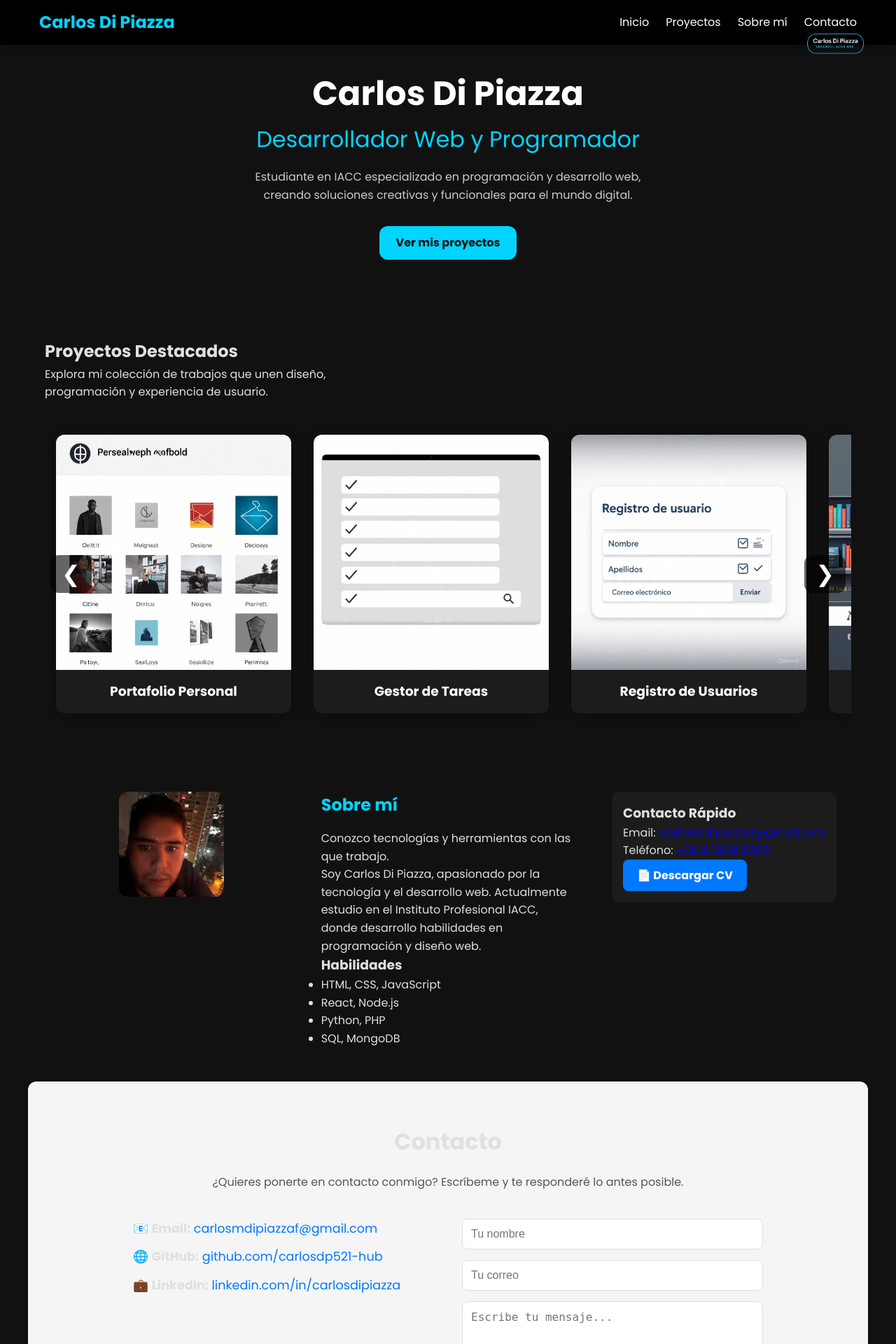
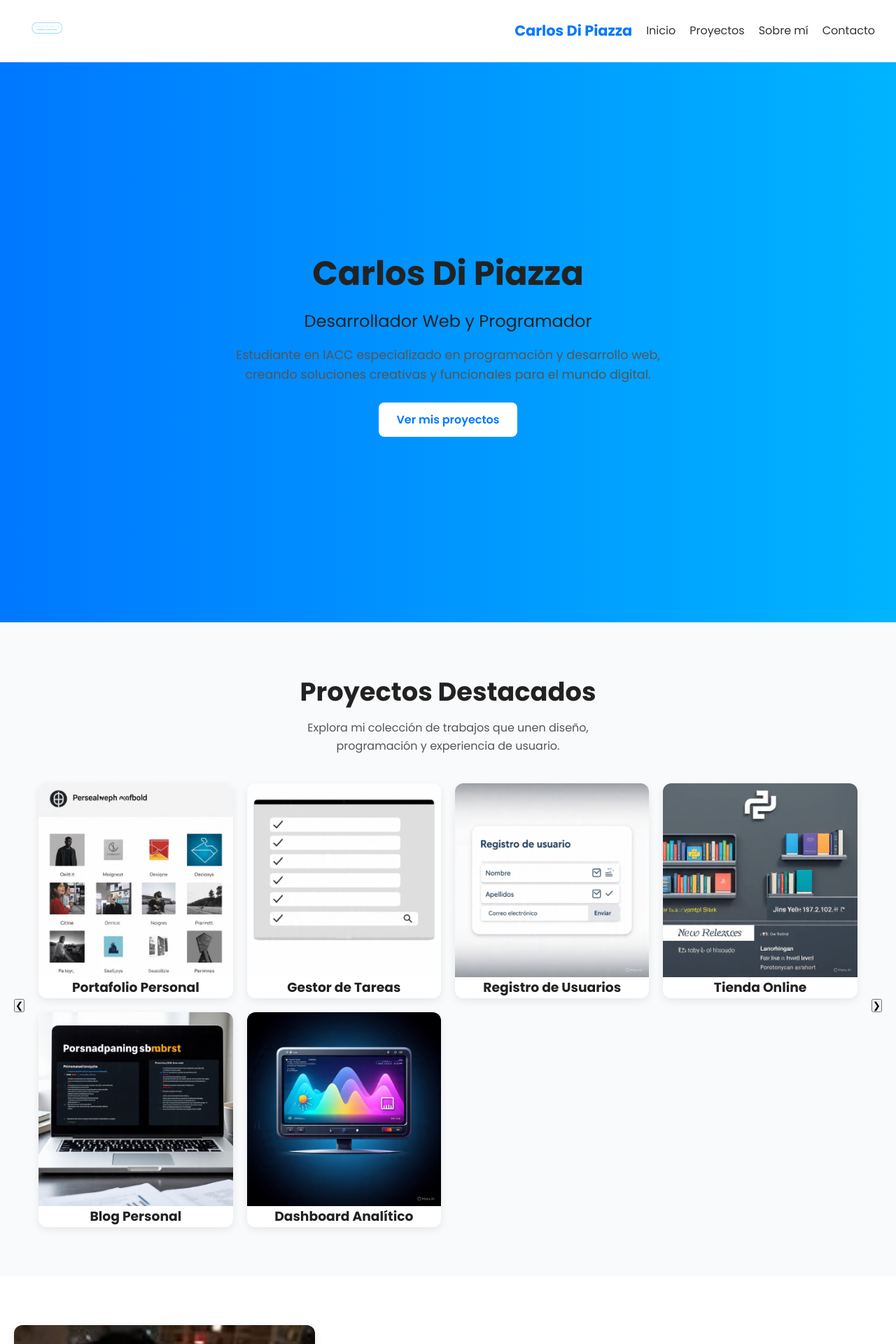
Before and after one commit to carlosdp521-hub/portafoliodecarlosdipiazza, a PHP site: page / in a window 1280 px wide. Shown: the top 1920 px of the page at 70% size. Run offline with PHP 8.4, Linux system fonts and the light colour scheme.

Commit message:
estilo.css
Signed-off-by: carlosdp521-hub <carlosdp521@gmail.com>

```diff
--- a/css/estilo.css
+++ b/css/estilo.css
@@ -1,13 +1,6 @@
-/* ========= VARIABLES ========= */
-:root {
-    --primary: #00d4ff;
-    --secondary: #ff00d4;
-    --card: #1c1c1c;
-    --radius: 12px;
-    --transition: 0.3s ease;
-}
-
-/* ========= RESET ========= */
+/* ==========================
+   ESTILOS GENERALES
+========================== */
 * {
   margin: 0;
   padding: 0;
@@ -15,57 +8,74 @@
 }
 
 body {
-    background-color: #111;
-    color: #e0e0e0;
   font-family: 'Poppins', sans-serif;
   line-height: 1.6;
-    scroll-behavior: smooth;
+  background: #fff;
+  color: #333;
 }
 
-/* ========= NAVBAR ========= */
+h1, h2, h3 {
+  font-weight: 700;
+  color: #222;
+}
+
+p {
+  color: #555;
+}
+
+a {
+  text-decoration: none;
+  color: inherit;
+}
+
+ul {
+  list-style: none;
+}
+
+/* ==========================
+   NAVBAR
+========================== */
 .navbar {
-    background: #000;
-    position: fixed;
+  display: flex;
+  justify-content: space-between;
+  align-items: center;
+  padding: 15px 30px;
+  background: #fff;
+  border-bottom: 1px solid #eee;
+  position: sticky;
   top: 0;
-    left: 0;
-    width: 100%;
   z-index: 1000;
-    box-shadow: 0 4px 10px rgba(0, 0, 0, 0.3);
+}
+
+.logo {
+  height: 50px;
 }
 
 .nav-container {
-    max-width: 1200px;
-    margin: auto;
   display: flex;
   align-items: center;
-    justify-content: space-between;
-    padding: 0.8rem 1rem;
+  gap: 20px;
 }
 
 .nav-logo {
-    color: var(--primary);
-    font-size: 1.5rem;
-    text-decoration: none;
-    font-weight: bold;
+  font-size: 1.3rem;
+  font-weight: 700;
+  color: #0078ff;
 }
 
 .nav-menu {
-    list-style: none;
   display: flex;
-    gap: 1.5rem;
+  gap: 20px;
 }
 
-.nav-menu a {
-    text-decoration: none;
-    color: #fff;
+.nav-link {
   font-weight: 500;
-    transition: color var(--transition);
+  color: #333;
+  transition: color 0.3s ease;
 }
 
-.nav-menu a:hover,
-.nav-menu a:focus {
-    color: var(--primary);
-    outline: none;
+.nav-link:hover {
+  color: #0078ff;
 }
 
 .nav-toggle {
@@ -73,133 +83,120 @@ body {
   font-size: 1.8rem;
   background: none;
   border: none;
-    color: #fff;
   cursor: pointer;
 }
 
-/* ========= HEADER ========= */
-header {
-    position: relative;
-    text-align: center;
-    padding: 6rem 2rem 4rem;
+/* Responsive Navbar */
+@media (max-width: 768px) {
+  .nav-menu {
+    display: none;
+    flex-direction: column;
+    background: #fff;
+    position: absolute;
+    top: 70px;
+    right: 20px;
+    width: 200px;
+    padding: 20px;
+    border-radius: 8px;
+    box-shadow: 0 4px 10px rgba(0,0,0,0.1);
   }
 
-.logo-container {
-    position: absolute;
-    top: 1rem;
-    right: 1rem;
+  .nav-menu.active {
+    display: flex;
   }
 
-.logo {
-    width: 140px;
-    height: auto;
+  .nav-toggle {
+    display: block;
+  }
+}
+
+/* ==========================
+   HEADER
+========================== */
+header {
+  height: 100vh;
+  background: linear-gradient(to right, #0078ff, #00b4ff);
+  color: #fff;
+  display: flex;
+  justify-content: center;
+  align-items: center;
+  text-align: center;
+  padding: 0 20px;
 }
 
 .header-content h1 {
-    font-size: clamp(2rem, 5vw, 3rem);
+  font-size: 3rem;
+  margin-bottom: 10px;
+}
+
+.header-content h2 {
+  font-size: 1.5rem;
+  margin-bottom: 15px;
+  font-weight: 400;
+}
+
+.header-content p {
+  margin-bottom: 25px;
+  font-size: 1.1rem;
+}
+
+.btn {
+  display: inline-block;
+  padding: 12px 25px;
+  border-radius: 8px;
+  background: #fff;
+  color: #0078ff;
+  font-weight: 600;
+  transition: background 0.3s, color 0.3s;
+}
+
+.btn:hover {
+  background: #005fcc;
   color: #fff;
 }
 
-.header-content h2 {
-    font-weight: 400;
-    color: var(--primary);
-    margin-bottom: 1rem;
-    font-size: clamp(1.2rem, 3vw, 2rem);
+/* ==========================
+   GALERÍA DE PROYECTOS
+========================== */
+#proyectos {
+  padding: 70px 20px;
+  text-align: center;
+  background: #f9fafc;
 }
 
-.header-content p {
-    max-width: 600px;
-    margin: 0 auto 2rem;
-    color: #ccc;
+#proyectos h2 {
+  margin-bottom: 10px;
+  font-size: 2.3rem;
 }
 
-/* ========= BOTONES ========= */
-.btn,
-.btn-secondary {
-    display: inline-block;
-    padding: 0.7rem 1.5rem;
-    border-radius: var(--radius);
-    font-weight: bold;
-    text-decoration: none;
-    transition: background var(--transition), color var(--transition);
+#proyectos p {
+  margin-bottom: 40px;
+  color: #555;
 }
 
-.btn {
-    background: var(--primary);
-    color: #111;
-}
-
-.btn:hover {
-    background: var(--secondary);
-    color: #fff;
-}
-
-.btn-secondary {
-    background: var(--secondary);
-    color: #fff;
-}
-
-.btn-secondary:hover {
-    background: var(--primary);
-    color: #111;
-}
-
-.btn-cv {
-  display: inline-block;
-  padding: 10px 20px;
-  background: #0078ff;
-  color: #fff;
-  border-radius: 8px;
-  text-decoration: none;
-  font-weight: bold;
-  transition: 0.3s;
-}
-.btn-cv:hover {
-  background: #005fcc;
-}
-
-/* ========= SECCIONES ========= */
-section {
-    padding: 3rem 1.5rem;
-    max-width: 1200px;
-    margin: auto;
-}
-
-/* ========= GALERÍA ========= */
 .gallery-container {
-    position: relative;
   display: flex;
   align-items: center;
-    justify-content: center;
-    margin-top: 2rem;
+  gap: 20px;
 }
 
 .gallery-grid {
-    display: flex;
-    gap: 2rem;
-    overflow-x: auto;
-    scroll-behavior: smooth;
-    scrollbar-width: none;
-    padding: 1rem;
-    flex-wrap: nowrap;
-}
-
-.gallery-grid::-webkit-scrollbar {
-    display: none;
+  display: grid;
+  grid-template-columns: repeat(auto-fit, minmax(260px, 1fr));
+  gap: 20px;
+  flex: 1;
 }
 
 .gallery-item {
-    flex: 0 0 clamp(250px, 30%, 33.333%);
-    background-color: var(--card);
-    border-radius: var(--radius);
+  background: #fff;
+  border-radius: 12px;
+  box-shadow: 0 4px 12px rgba(0,0,0,0.08);
   overflow: hidden;
-    box-shadow: 0 4px 20px rgba(0, 0, 0, 0.3);
-    transition: transform var(--transition), box-shadow var(--transition);
+  transition: transform 0.3s ease;
 }
 
 .gallery-item:hover {
-    transform: translateY(-8px);
-    box-shadow: 0 6px 25px rgba(0, 0, 0, 0.4);
+  transform: translateY(-5px);
 }
 
 .image-container {
@@ -207,137 +204,154 @@ section {
 }
 
 .gallery-img {
+  width: 100%;
   display: block;
-    width: 100%;
-    height: auto;
 }
 
 .overlay {
   position: absolute;
-    inset: 0;
-    background: rgba(0, 0, 0, 0.6);
+  top: 0;
+  left: 0;
+  right: 0;
+  bottom: 0;
+  background: rgba(0,120,255,0.85);
+  color: #fff;
+  opacity: 0;
   display: flex;
-    flex-direction: column;
   justify-content: center;
   align-items: center;
   text-align: center;
-    opacity: 0;
-    transition: opacity var(--transition);
-    padding: 1rem;
+  padding: 20px;
+  transition: opacity 0.3s ease;
 }
 
-.overlay p {
-    color: #fff;
-    margin-bottom: 1rem;
-}
-
-.gallery-item:hover .overlay {
+.image-container:hover .overlay {
   opacity: 1;
 }
 
-.gallery-item h3 {
-    padding: 1rem;
+.gallery-btn {
+  margin-top: 10px;
+  background: #fff;
+  color: #0078ff;
+}
+
+/* ==========================
+   SOBRE MÍ
+========================== */
+#sobre-mi {
+  padding: 70px 20px;
+  display: grid;
+  grid-template-columns: 1fr 1fr 300px;
+  gap: 40px;
+  align-items: center;
+}
+
+#sobre-mi img {
+  width: 100%;
+  border-radius: 12px;
+  box-shadow: 0 4px 12px rgba(0,0,0,0.1);
+}
+
+.about-text h2 {
+  margin-bottom: 20px;
+}
+
+.about-text ul {
+  margin-top: 15px;
+  padding-left: 20px;
+}
+
+.about-extra {
+  background: #f9fafc;
+  padding: 20px;
+  border-radius: 12px;
+  box-shadow: 0 2px 8px rgba(0,0,0,0.05);
+}
+
+.btn-cv {
+  display: inline-block;
+  margin-top: 15px;
+  padding: 10px 20px;
+  background: #0078ff;
   color: #fff;
+  border-radius: 8px;
+  font-weight: 600;
+  transition: background 0.3s ease;
+}
+
+.btn-cv:hover {
+  background: #005fcc;
+}
+
+/* Responsive Sobre mí */
+@media (max-width: 1000px) {
+  #sobre-mi {
+    grid-template-columns: 1fr;
     text-align: center;
   }
 
-.gallery-prev,
-.gallery-next {
-    position: absolute;
-    top: 50%;
-    transform: translateY(-50%);
-    background: rgba(0, 0, 0, 0.6);
-    color: #fff;
-    border: none;
-    padding: 0.5rem 1rem;
-    cursor: pointer;
-    font-size: 2rem;
-    z-index: 10;
-    border-radius: var(--radius);
-    transition: background var(--transition);
+  .about-extra {
+    margin-top: 20px;
+  }
 }
 
-.gallery-prev:hover,
-.gallery-next:hover {
-    background: var(--primary);
-    color: #111;
+/* ==========================
+   CONTACTO
+========================== */
+.section.contacto {
+  background: #f9fafc;
+  padding: 70px 20px;
+  border-top: 2px solid #eaeaea;
 }
 
-.gallery-prev {
-    left: 0.5rem;
+.section.contacto h2 {
+  text-align: center;
+  font-size: 2.3rem;
+  margin-bottom: 15px;
 }
 
-.gallery-next {
-    right: 0.5rem;
-}
-
-/* ========= SOBRE MÍ ========= */
-#sobre-mi {
-    display: grid;
-    grid-template-columns: repeat(auto-fit, minmax(280px, 1fr));
-    gap: 2rem;
-    align-items: start;
-    justify-items: center;
-}
-
-.about-img img {
-    width: 100%;
-    border-radius: var(--radius);
-}
-
-.about-text h2 {
-    color: var(--primary);
-    margin-bottom: 1rem;
-}
-
-.about-extra {
-    background: var(--card);
-    padding: 1rem;
-    border-radius: var(--radius);
-}
-
-/* Sección Contacto */
-.contacto {
-  background: #f5f5f5;
-  padding: 60px 20px;
-  border-radius: 12px;
-}
-
-.contacto h2 {
+.section.contacto .intro {
   text-align: center;
-  margin-bottom: 20px;
-  font-size: 2rem;
-}
-
-.contacto .intro {
-  text-align: center;
-  margin-bottom: 40px;
   color: #555;
+  font-size: 1.1rem;
+  margin-bottom: 50px;
 }
 
 .contact-grid {
   display: grid;
   grid-template-columns: 1fr 1fr;
   gap: 40px;
-  max-width: 900px;
+  max-width: 1000px;
   margin: 0 auto;
 }
 
 .contact-info p {
   font-size: 1.1rem;
-  margin-bottom: 12px;
+  margin-bottom: 18px;
+  display: flex;
+  align-items: center;
+  gap: 10px;
+}
+
+.contact-info strong {
+  color: #0078ff;
 }
 
 .contact-info a {
   color: #0078ff;
-  text-decoration: none;
+  transition: color 0.3s ease;
 }
 
 .contact-info a:hover {
+  color: #005fcc;
   text-decoration: underline;
 }
 
 .contact-form {
+  background: #fff;
+  padding: 25px 30px;
+  border-radius: 12px;
+  box-shadow: 0 4px 15px rgba(0,0,0,0.08);
   display: flex;
   flex-direction: column;
   gap: 15px;
@@ -345,80 +359,59 @@ section {
 
 .contact-form input,
 .contact-form textarea {
-  padding: 12px;
+  padding: 14px;
   border: 1px solid #ddd;
   border-radius: 8px;
   font-size: 1rem;
+  font-family: inherit;
+  transition: border-color 0.3s ease;
+}
+
+.contact-form input:focus,
+.contact-form textarea:focus {
+  border-color: #0078ff;
+  outline: none;
 }
 
 .contact-form button {
+  padding: 14px;
   background: #0078ff;
   color: #fff;
   border: none;
-  padding: 12px;
   border-radius: 8px;
+  font-size: 1rem;
+  font-weight: 600;
   cursor: pointer;
-  transition: 0.3s;
+  transition: background 0.3s, transform 0.2s;
 }
 
 .contact-form button:hover {
   background: #005fcc;
+  transform: translateY(-2px);
 }
 
-/* ========= FOOTER ========= */
-footer {
-    text-align: center;
-    padding: 1rem;
-    background: #000;
-    color: #888;
-}
-
-/* ========= RESPONSIVE ========= */
-
-/* Pantallas pequeñas */
-
-@media (max-width: 768px) {
-    .nav-toggle {
-        display: block;
-    }
-
-    .nav-container {
-        flex-direction: column;
-        align-items: flex-start;
-    }
-
-    .nav-menu {
-        display: none;
-        flex-direction: column;
-        width: 100%;
-        background: #000;
-        gap: 1rem;
-        padding: 1rem;
-        position: absolute;
-        top: 100%;
-        left: 0;
-        right: 0;
-    }
-
-    .nav-menu.show {
-        display: flex;
-    }
-
-    .gallery-item {
-        flex: 0 0 48%;
-    }
-
-    .header-content h1 {
-        font-size: 2rem;
-    }
-
-    .header-content h2 {
-        font-size: 1.5rem;
-    }
-
+/* Responsive Contacto */
+@media (max-width: 900px) {
   .contact-grid {
     grid-template-columns: 1fr;
   }
+
+  .contact-form {
+    margin-top: 30px;
+  }
 }
 
-/* Pantallas muy pequeñas
+/* ==========================
+   FOOTER
+========================== */
+footer {
+  background: #222;
+  color: #ddd;
+  text-align: center;
+  padding: 20px;
+  font-size: 0.9rem;
+}
+
+footer p {
+  margin: 0;
+}
```
Lines whose indentation alone changed are shown as unchanged.
